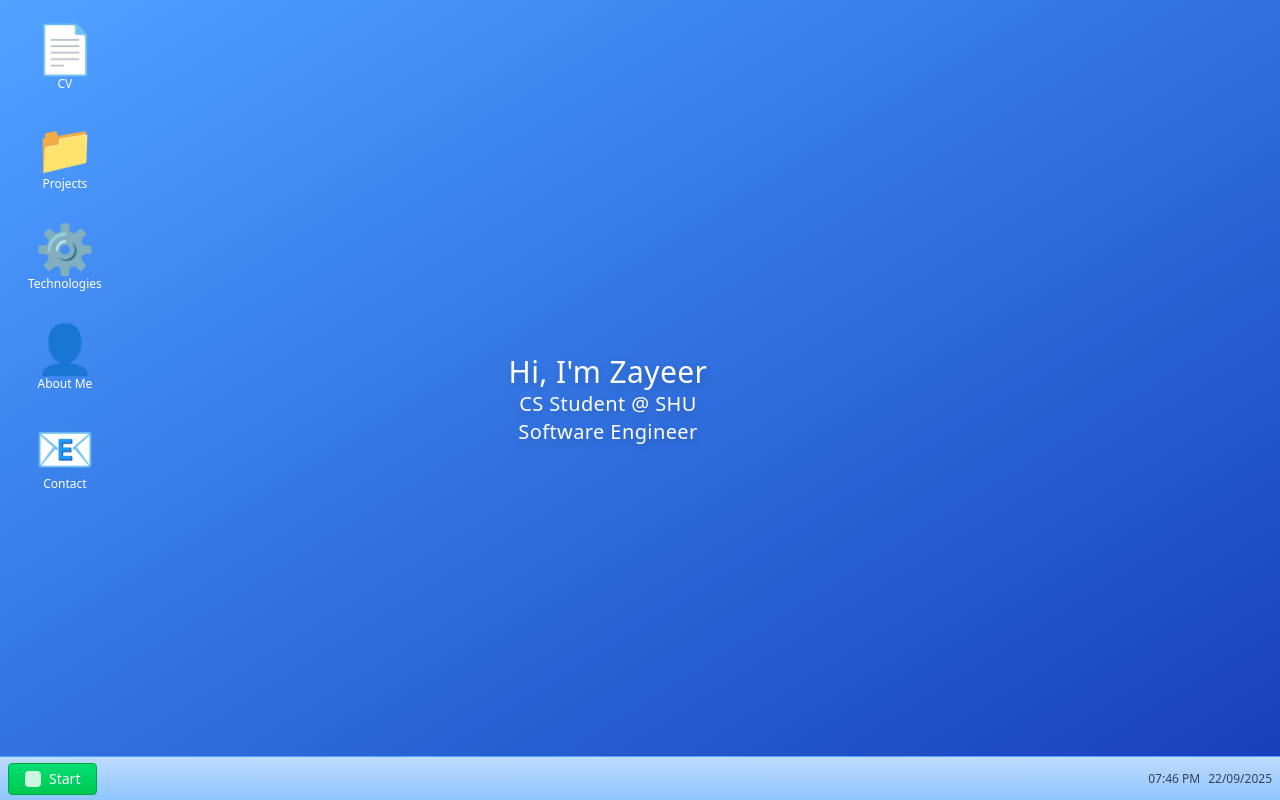
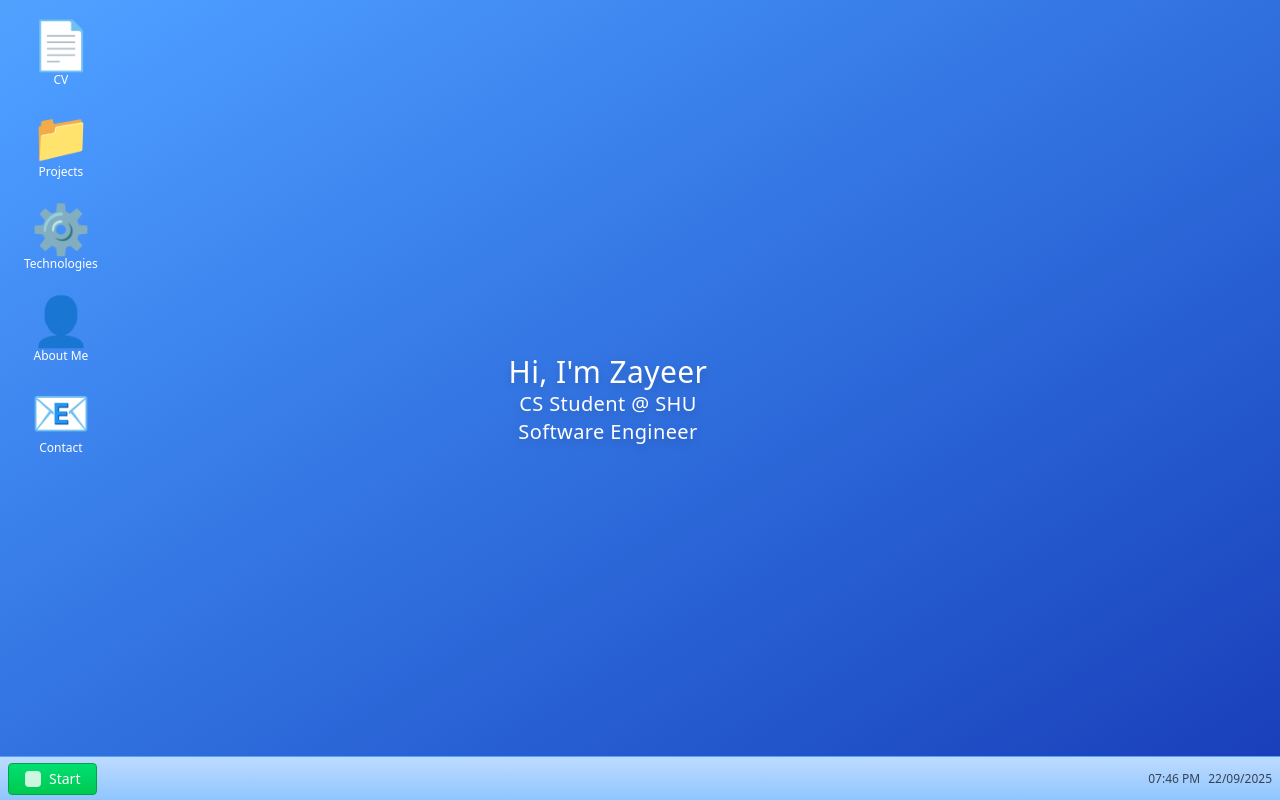
Before and after one commit to Zayeer-S/portfolio, a Next.js app: page / in a window 1280 px wide. Built offline with nearby package versions, Linux system fonts and the light colour scheme.

Commit message:
style: make desktop icons slightly smaller and more square like

```diff
--- a/src/components/desktop/DesktopIcon.tsx
+++ b/src/components/desktop/DesktopIcon.tsx
@@ -3,10 +3,10 @@ import { DesktopIconProps } from '@/types';
 export default function DesktopIcon({ icon, label, onClick }: DesktopIconProps) {
   return (
     <div
-    className="flex flex-col items-center p-2 hover:bg-gray-500/30 cursor-pointer rounded group"
+    className="flex flex-col items-center px-1 py-1 hover:bg-gray-500/30 cursor-pointer rounded group"
     onDoubleClick={onClick}
     >
-      <div className="w-12 h-12 mb-1 flex items-center justify-center text-5xl">
+      <div className="w-10 h-12 mb-1 flex items-center justify-center text-5xl">
         {icon}
       </div>
       <span className="text-white text-xs text-center group-hover px-1 rounded">
```
